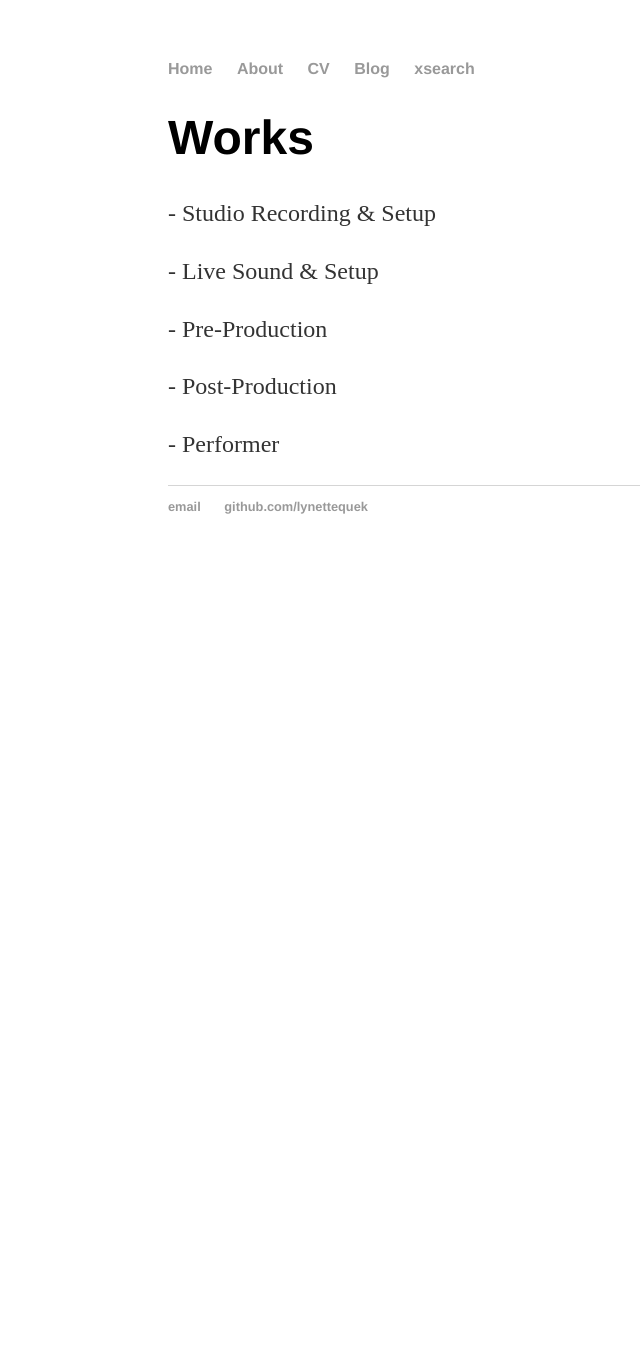
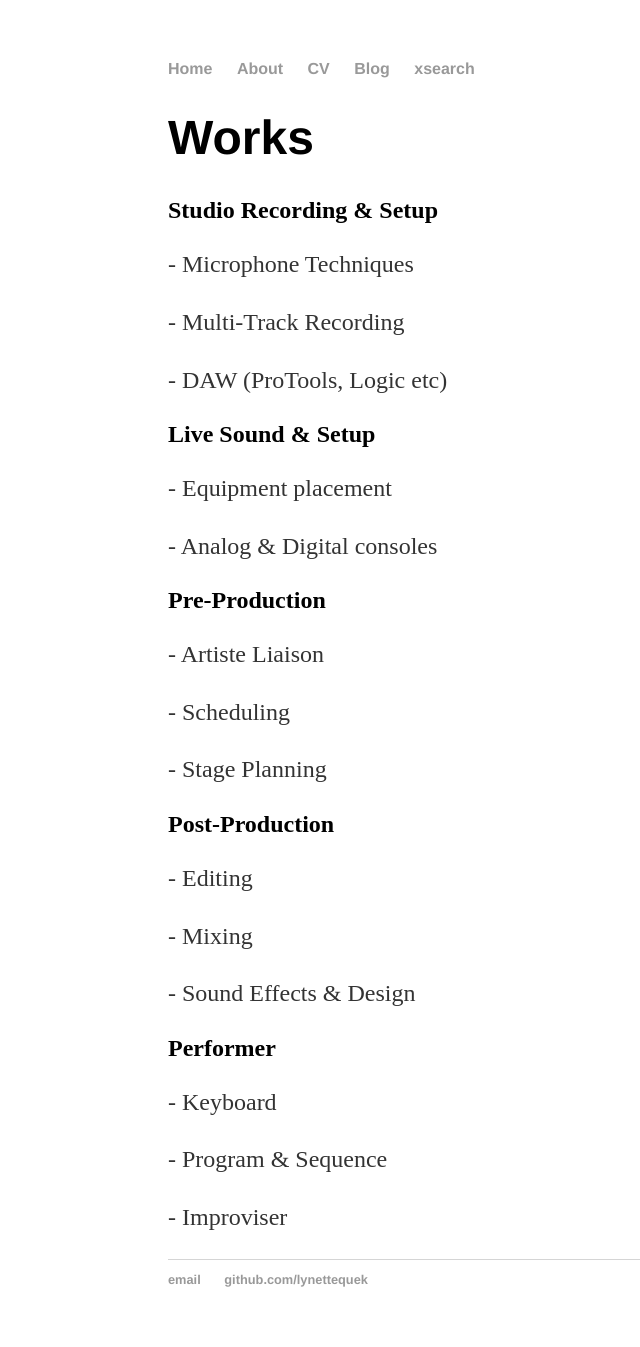
Before and after one commit to lynettequek/lynettequek.github.io, a Jekyll site: the page built from cv/index.html, in a window 1280 px wide. Shown: the whole page, without its empty margins (24-664 px from the left). Built offline with Jekyll 4.4.1, drawn with Linux system fonts in a browser that asks for light colours; before the commit the page ends 900 px from its top, so only the background shows below that.

Commit message:
Update index.html

```diff
--- a/cv/index.html
+++ b/cv/index.html
@@ -4,9 +4,28 @@ title: Lynette Quek Works
 ---
 <div class="blurb">
 	<h1>Works</h1>
-	<p>- Studio Recording & Setup</p>
-  <p>- Live Sound & Setup</p>
-  <p>- Pre-Production</p>
-  <p>- Post-Production </p>
-  <p>- Performer </p>
+	<h2> Studio Recording & Setup </h2>
+	<p>- Microphone Techniques</p>
+  <p>- Multi-Track Recording</p>
+  <p>- DAW (ProTools, Logic etc)</p>
+
+	<h2> Live Sound & Setup </h2>
+  <p>- Equipment placement </p>
+  <p>- Analog & Digital consoles</p>
+
+	<h2> Pre-Production </h2>
+  <p>- Artiste Liaison </p>
+  <p>- Scheduling</p>
+<p>- Stage Planning</p>
+
+	<h2> Post-Production </h2>
+  <p>- Editing </p>
+  <p>- Mixing</p>
+<p>- Sound Effects & Design</p>
+
+		<h2> Performer </h2>
+  <p>- Keyboard </p>
+  <p>- Program & Sequence</p>
+<p>- Improviser</p>
+
 </div><!-- /.blurb -->
```
